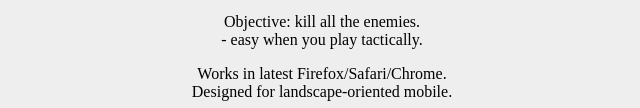
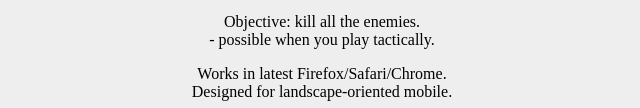
Before and after one commit to rasmuserik/7drl-2017, a plain HTML site: page index.html in a window 1280 px wide. Shown: the part 692-800 px from the top of the page, 318-958 px from the left. Drawn offline with Linux system fonts and the light colour scheme; a script that the page names is missing.

Commit message:
s/easy/possible/

```diff
--- a/index.html
+++ b/index.html
@@ -18,7 +18,7 @@
     <div><span id="solsort-ui" style=text-align:left;display:inline-block;width:360px;height:480px></span></div>
       <p>Interaction experiment and<br>simple game engine prototype<br>made from scratch<br>during 7DRL 2017.</p>
       <p>Objective: kill all the enemies.<br>
-      - easy when you play tactically.</p>
+      - possible when you play tactically.</p>
       <div>
         <p>Works in latest Firefox/Safari/Chrome.<br>
         Designed for landscape-oriented mobile.</p>
```
